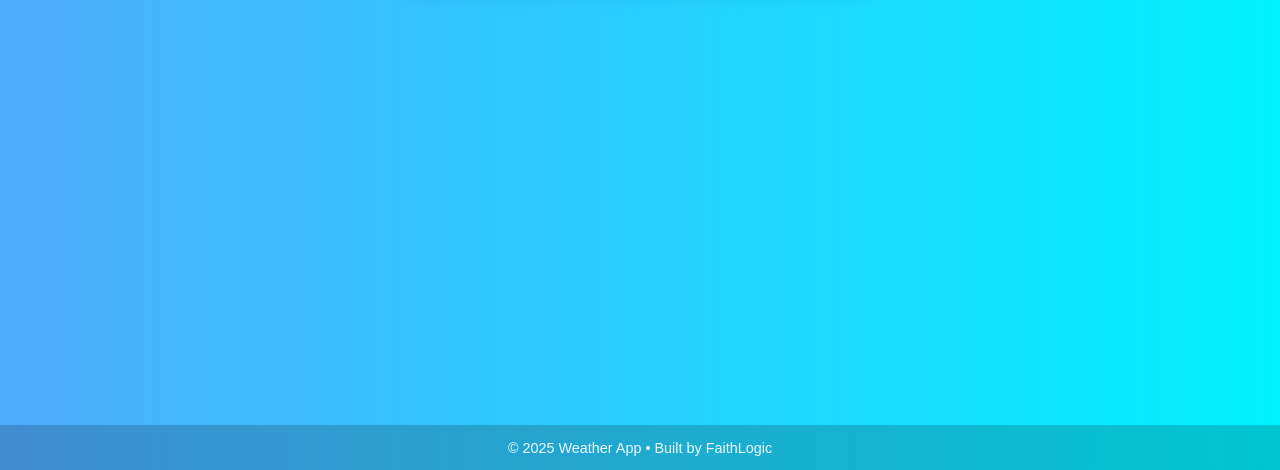
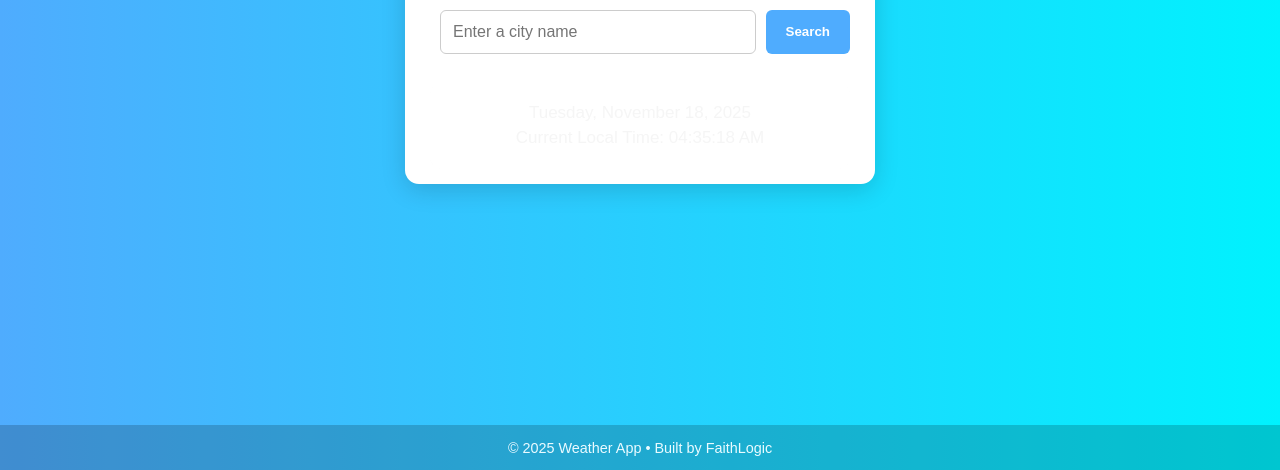
Before and after one commit to obithelight/weather-app, a plain HTML site: page index.html in a window 1280 px wide. Shown: the part 330-800 px from the top of the page. Drawn offline with Linux system fonts and the light colour scheme.

Commit message:
Add files via upload

```diff
--- a/assets/css/style.css
+++ b/assets/css/style.css
@@ -6,16 +6,11 @@ body {
   box-sizing: border-box;
   height: 100%;
   font-family: Arial, Helvetica, sans-serif;
+  background: linear-gradient(to right, #4facfe, #00f2fe);
 
   /* Ensures footer stays at the bottom */
   display: flex;
   flex-direction: column;
-  justify-content: space-between;
-}
-
-/* -------- BACKGROUND -------- */
-body {
-  background: linear-gradient(to right, #4facfe, #00f2fe);
 }
 
 /* -------- MAIN CONTAINER -------- */
@@ -28,7 +23,7 @@ body {
   width: 90%;
   max-width: 420px;
 
-  margin: 40px auto;
+  margin: auto;
   box-shadow: 0 6px 25px rgba(0, 0, 0, 0.15);
   transition: background 0.4s ease;
 }
```
